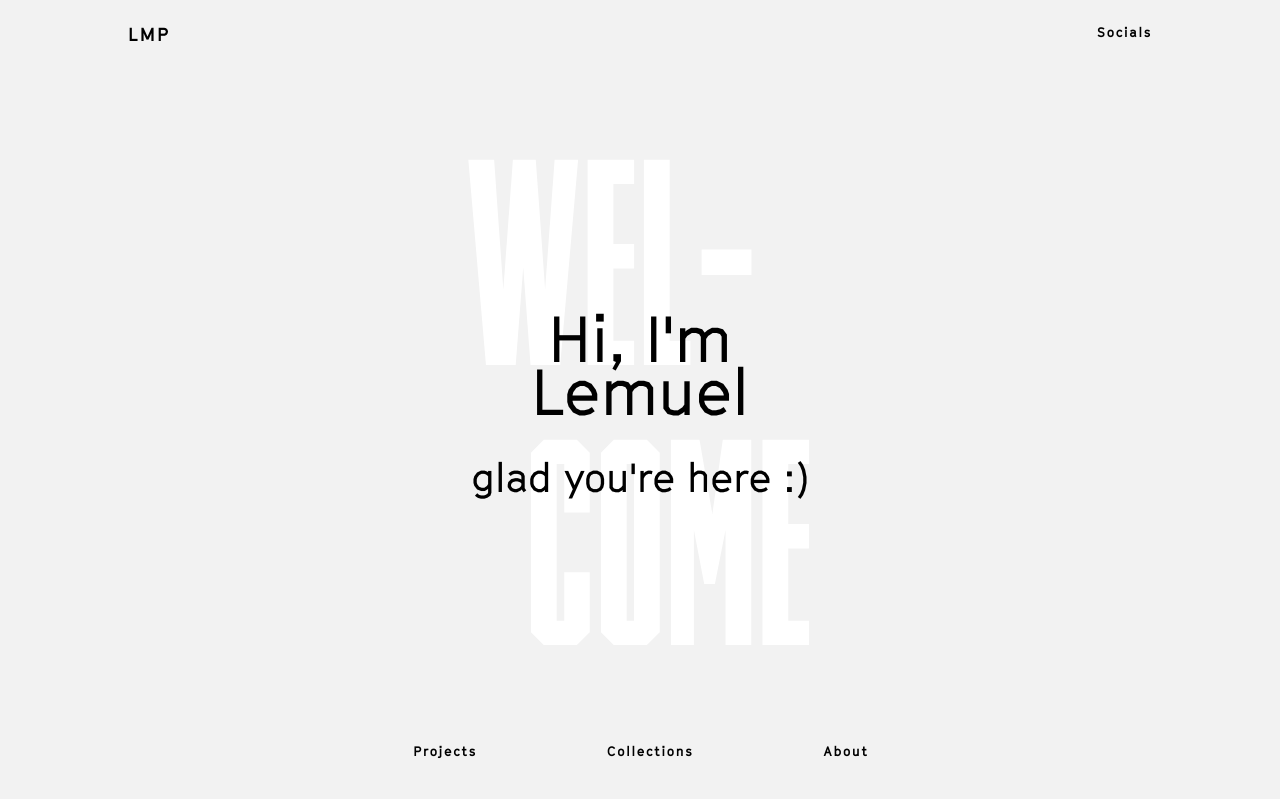
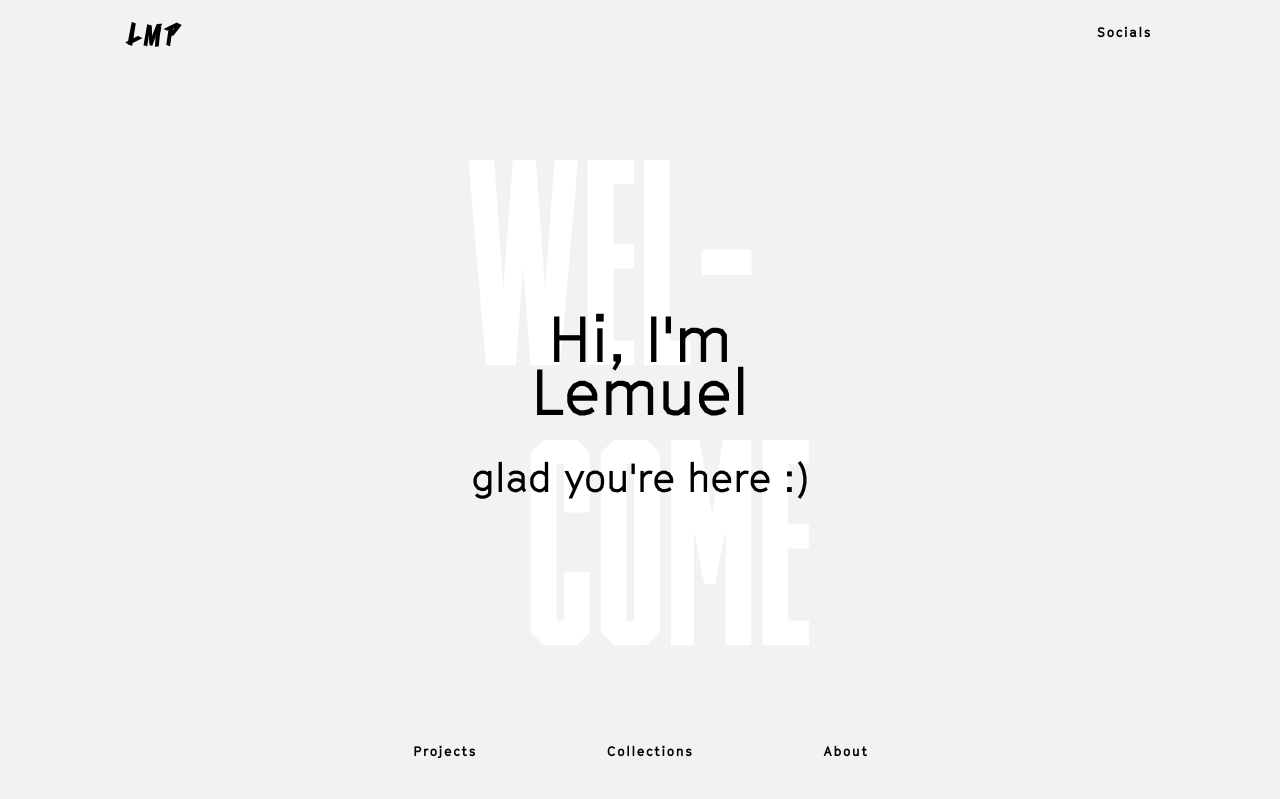
Before and after one commit to lemuelmpranoto/lemuelmpranoto.github.io, a PHP site: page /v2/index.html in a window 1280 px wide. Shown: the top 799 px of the page. Run offline with PHP 8.4, Linux system fonts and the light colour scheme; some libraries are stand-ins or nearby versions.

Commit message:
updated icon

```diff
--- a/v2/index.html
+++ b/v2/index.html
@@ -6,6 +6,7 @@
    <meta http-equiv="X-UA-Compatible" content="ie=edge">
    <meta name="google-site-verification" content="zgsXaVQLlYaSBDjnemScz8b2wNGk-OKoqKab2FsDJ90" />
    <title>My Portfolio</title>
+   <link rel="icon" href="assets/Logo.png">
    <link rel="preconnect" href="https://fonts.gstatic.com">
    <link rel="stylesheet" href="https://stackpath.bootstrapcdn.com/font-awesome/4.7.0/css/font-awesome.min.css" crossorigin="anonymous">
    <link href="https://fonts.googleapis.com/css2?family=Poppins:wght@600;900&family=Roboto&display=swap" rel="stylesheet">
@@ -53,7 +54,7 @@
             </div>
          </div>
       </div>
-      <div class="mobile-background-home-socials" id="background-home">
+      <div class="mobile-background-home-socials" id="background-home-socials">
          <div class="clip-text">
             <div class="home-title-background">
                <div class="home-title-upper-socials">
@@ -201,7 +202,7 @@
          <a>&#169; Lemuel Matthew Pranoto</a>
       </div>
 
-      <div class="mobile-footer">
+      <!-- <div class="mobile-footer">
          <div class="mobile-connect-icons">
             <div class="facebook">
                <a href="https://www.facebook.com/lemuelmpranoto" target="_blank"><ion-icon class="icons-home-page" name="logo-facebook" style="font-size: 1.5rem;"></ion-icon></a>
@@ -223,7 +224,7 @@
          <div class="mobile-copyright home">
             <a>&#169; Lemuel Matthew Pranoto</a>
          </div>
-      </div>
+      </div> -->
 
    </footer>
 
--- a/v2/style.css
+++ b/v2/style.css
@@ -30,6 +30,14 @@
     src: url('F37Ginger-Bold.woff2') format('woff2'),
         url('F37Ginger-Bold.woff') format('woff');
     font-weight: bold;
+    font-style: normal;
+    font-display: swap;
+}
+@font-face {
+    font-family: 'Dumbnerd';
+    src: url('Dumbnerd.woff2') format('woff2'),
+        url('Dumbnerd.woff') format('woff');
+    font-weight: normal;
     font-style: normal;
     font-display: swap;
 }
@@ -131,9 +139,10 @@ ion-icon#icons-about-page:hover {
     z-index: 10;
 }
 .mobile-header-title a {
-    font-size: 1.1em;
+    font-family: 'Dumbnerd';
+    font-size: 1.8em;
     font-weight: 700;
-    letter-spacing: 0.2vw;
+    letter-spacing: 0.5vw;
 }
 
 #mobile-header-title-home {
@@ -767,30 +776,6 @@ footer .copyright.home a {
 }
 
 
-
-.mobile-footer {
-    display: none;
-}
-
-
-.mobile-copyright {
-    align-items: center;
-    vertical-align: middle;
-    line-height: 0vh;
-}
-.mobile-copyright a {
-    font-weight: 600;
-}
-.mobile-copyright.about a {
-    color: #6474e5;
-    font-weight: 600;
-}
-.mobile-copyright.home a {
-    color: rgb(76, 81, 214);
-    font-weight: 600;
-}
-
-
 /****************************************************************************************************
 ******************************************** About page *********************************************
 ****************************************************************************************************/
```
Also changed, not shown: v2/Dumbnerd.woff (added), v2/Dumbnerd.woff2 (added), v2/assets/Logo transparent.png (added), v2/assets/Logo.png (added), v2/script.js (line endings or trailing spaces).
